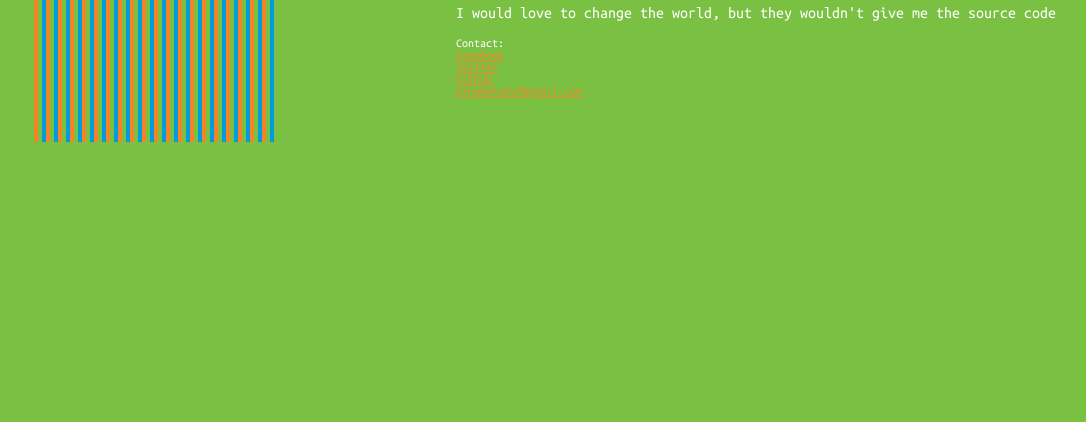
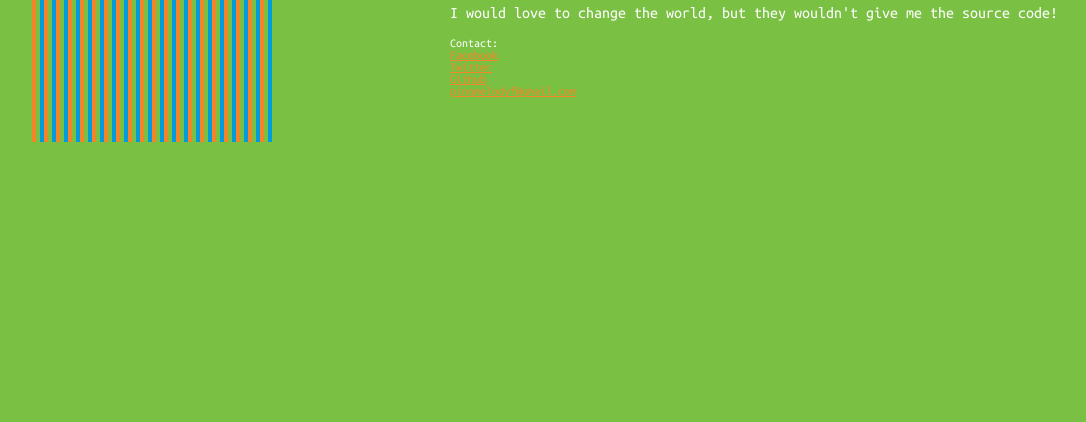
Before and after one commit to fengp/JavaScript, a plain HTML site: page index.html in a window 1280 px wide. Shown: the part 378-800 px from the top of the page, without its empty margins (119-1205 px from the left). Drawn offline with Linux system fonts and the light colour scheme.

Commit message:
Add files via upload

```diff
--- a/index.html
+++ b/index.html
@@ -18,12 +18,12 @@
     <div class="right">
       <div class="details">
         <h1>Ping Pong</h1>
-        <p>I would love to change the world, but they wouldn't give me the source code</p>
+        <p>I would love to change the world, but they wouldn't give me the source code!</p>
 
         <p>
           <span class="link-heading">Contact:</span>
           <a class="profile-link" href="https://www.facebook.com/profile.php?id=1297900924">Facebook</a>
-          <a class="profile-link" href="https://twitter.com/home">Twitter</a>
+          <a class="profile-link" href="https://twitter.com/ExMachinaMelon">Twitter</a>
           <a class="profile-link" href="https://github.com/">Github</a>
           <a class="profile-link" href="pingmelodyf@gmail.com">pingmelodyf@gmail.com</a>
         </p>
```
